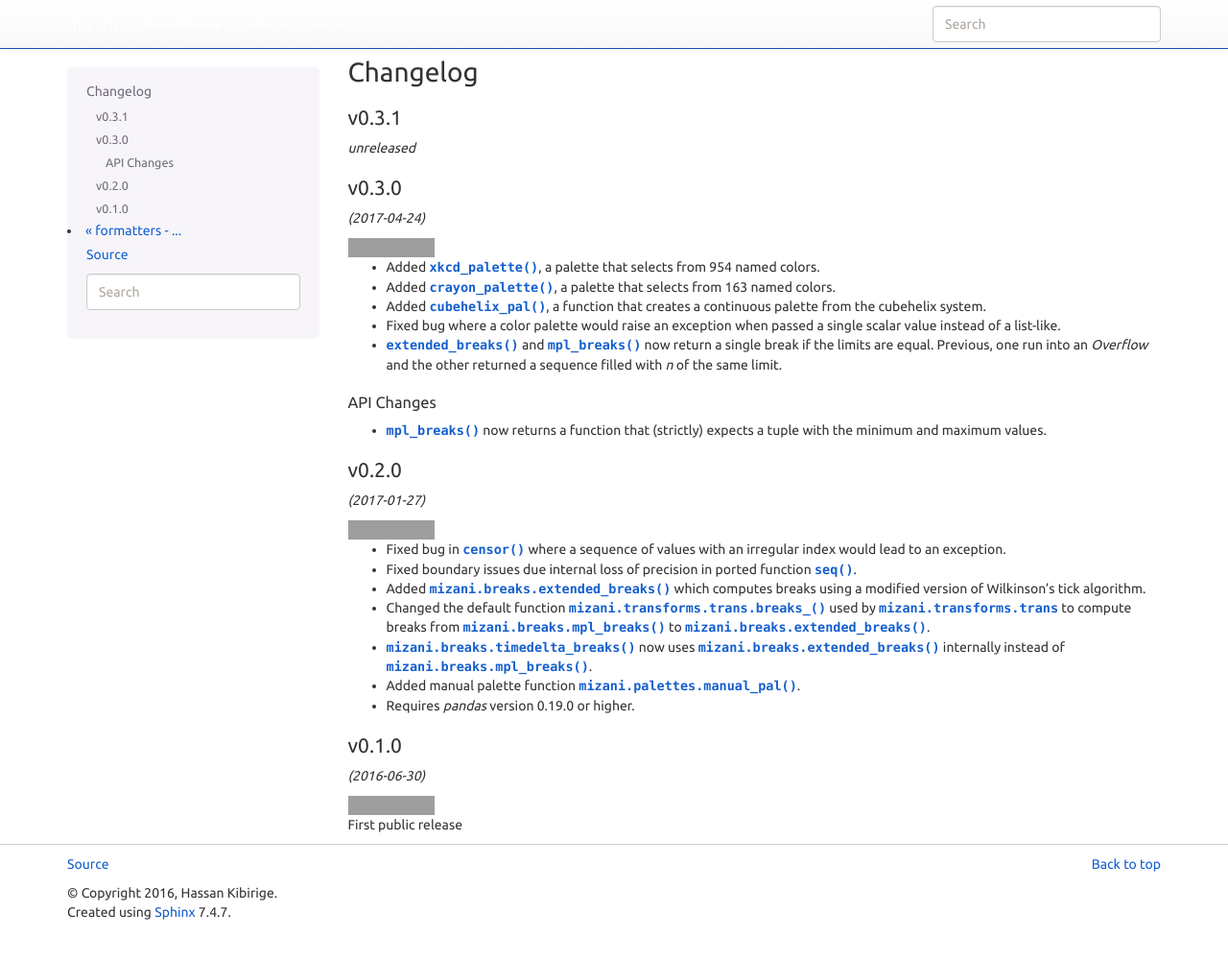
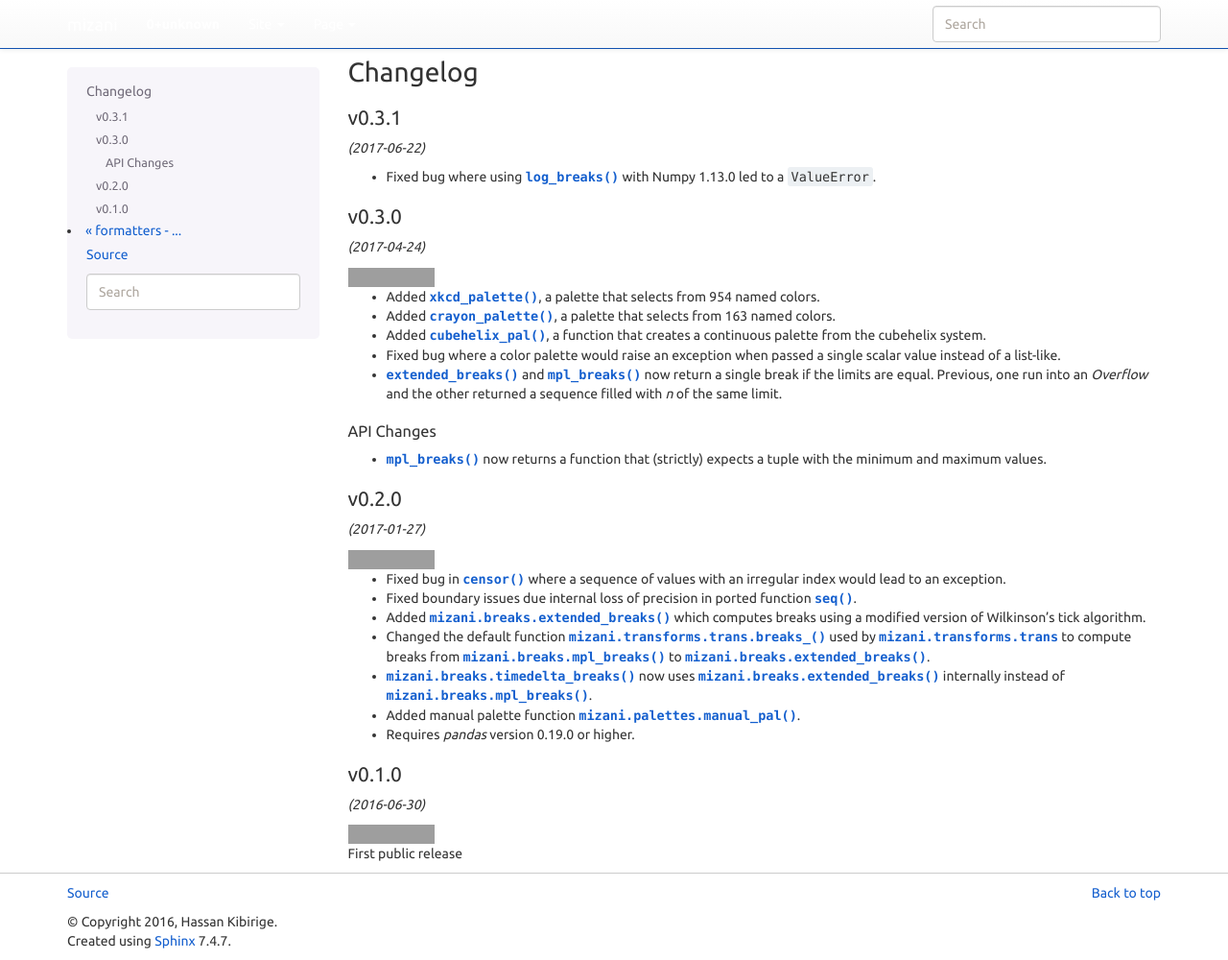
Before and after one commit to has2k1/mizani, a Sphinx documentation site: the page built from doc/changelog.rst, in a window 1280 px wide and 1000 px high. Shown: the whole window at 96% size. Built offline with Sphinx 7.4.7, drawn with Linux system fonts in a browser that asks for light colours; nearby versions of some CDN libraries; library files that are not in the unit come from our copies; pages that are not in the unit, such as notebooks, are missing from menus; grey boxes are pictures that could not be loaded.

Commit message:
Prepare changelog for release

```diff
--- a/doc/changelog.rst
+++ b/doc/changelog.rst
@@ -3,7 +3,11 @@ Changelog
 
 v0.3.1
 ------
-*unreleased*
+*(2017-06-22)*
+
+- Fixed bug where using :func:`~mizani.breaks.log_breaks` with
+  Numpy 1.13.0 led to a ``ValueError``.
+
 
 v0.3.0
 ------
```
